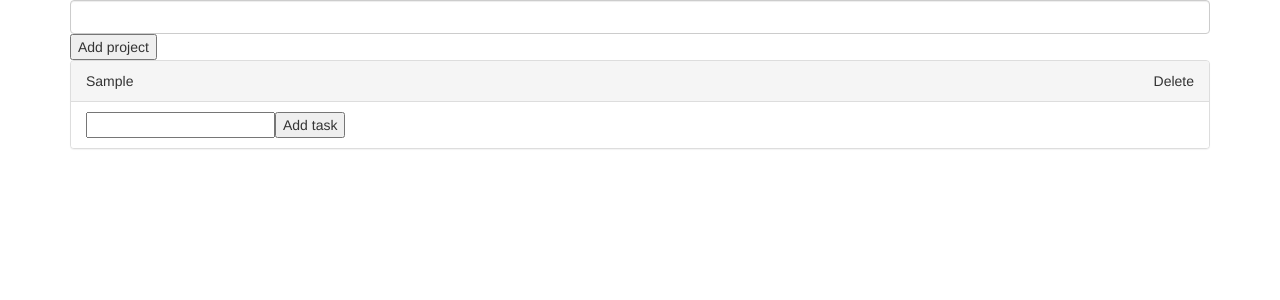
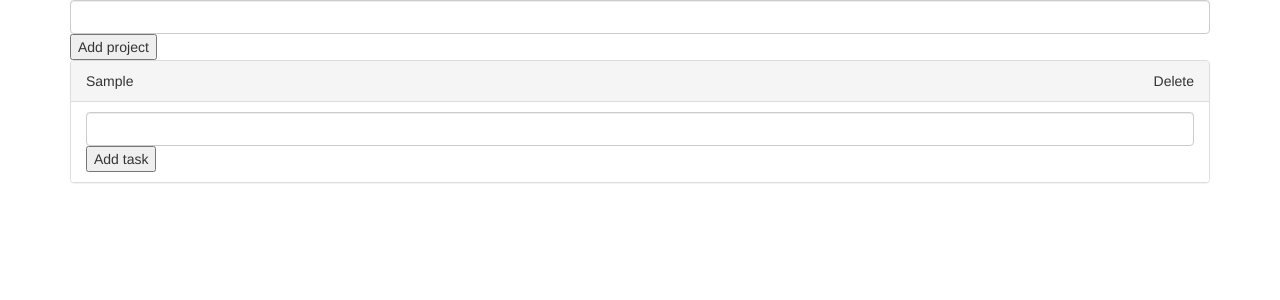
Before and after one commit to ElenaSokolyk/reactjs-todo-list, a React (Create React App) app: page / in a window 1280 px wide. Both pictures are taken after typing "Sample" into the empty fields and a click on the button "Add project". Shown: the top 300 px of the page. Built offline with nearby package versions, Linux system fonts and the light colour scheme.

Commit message:
create task

```diff
--- a/src/App.js
+++ b/src/App.js
@@ -1,12 +1,12 @@
 import React, { Component } from "react"
-import Form from "./js/components/Form.js"
+import CreateProjectForm from "./js/components/CreateProjectForm.js"
 import List from "./js/components/List.js"
 
 class App extends Component {
   render() {
     return (
       <div>
-        <Form />
+        <CreateProjectForm />
         <List />
       </div>
     )
--- a/src/index.js
+++ b/src/index.js
@@ -3,9 +3,9 @@ import ReactDOM from "react-dom"
 import App from "./App"
 import { createStore } from "redux"
 import { Provider } from "react-redux"
-import { projectsReducer } from "./js/reducers/projects"
+import rootReducer from "./js/reducers/index"
 
-const store = createStore(projectsReducer)
+const store = createStore(rootReducer)
 
 ReactDOM.render(
   <Provider store={store}>
--- /dev/null
+++ b/src/js/actions/tasks.js
@@ -0,0 +1,6 @@
+let nextTaskId = 1
+
+export const addTaskAction = (projectId, task) => ({
+  type: "ADD_TASK",
+  task: { id: nextTaskId++, text: task, projectId: projectId }
+})
--- /dev/null
+++ b/src/js/components/CreateProjectForm.js
@@ -0,0 +1,11 @@
+import { connect } from "react-redux"
+import { addProjectAction } from "./../actions/projects"
+import Form from "./Form"
+
+const mapDispatchToProps = (dispatch, ownProps) => ({
+  onSubmit: project => {
+    dispatch(addProjectAction(project))
+  }
+})
+
+export default connect(null, mapDispatchToProps)(Form)
--- a/src/js/components/Form.js
+++ b/src/js/components/Form.js
@@ -1,6 +1,4 @@
 import React from "react"
-import { connect } from "react-redux"
-import { addProjectAction } from "./../actions/projects"
 import { Grid, FormControl } from "react-bootstrap"
 
 let input
@@ -20,10 +18,4 @@ const Form = props => (
   </Grid>
 )
 
-const mapDispatchToProps = (dispatch, ownProps) => ({
-  onSubmit: project => {
-    dispatch(addProjectAction(project))
-  }
-})
-
-export default connect(null, mapDispatchToProps)(Form)
+export default Form
--- a/src/js/components/List.js
+++ b/src/js/components/List.js
@@ -1,26 +1,43 @@
 import React from "react"
 import { connect } from "react-redux"
-import { Panel, Grid, ListGroup, ListGroupItem } from "react-bootstrap"
+import {
+  Panel,
+  Grid,
+  ListGroup,
+  ListGroupItem,
+  FormControl
+} from "react-bootstrap"
 import { deleteProjectAction } from "./../actions/projects"
+import { addTaskAction } from "./../actions/tasks"
+import filter from "lodash/filter"
+
+let taskName
+
+const createTask = (e, onTaskSubmit, projectId) => {
+  e.preventDefault()
+  onTaskSubmit(projectId, taskName.value)
+  taskName.value = ""
+}
 
 const List = props => {
   return (
     <Grid>
-      {props.projects.map((item, index) => (
-        <Panel key={index}>
+      {props.projects.map(project => (
+        <Panel key={project.id}>
           <Panel.Heading>
-            {item.text}
-            <span className="pull-right" onClick={e => props.onDelete(item)}>
+            {project.text}
+            <span className="pull-right" onClick={e => props.onDelete(project)}>
               &nbsp; Delete
             </span>
           </Panel.Heading>
           <ListGroup>
-            {item.tasks.map((task, index) => (
-              <ListGroupItem>{task}</ListGroupItem>
+            {project.tasks.map(task => (
+              <ListGroupItem key={task.id}>{task.text}</ListGroupItem>
             ))}
             <ListGroupItem>
-              <form>
-                <input />
+              <form
+                onSubmit={e => createTask(e, props.onTaskSubmit, project.id)}>
+                <FormControl type="text" inputRef={node => (taskName = node)} />
                 <button>Add task</button>
               </form>
             </ListGroupItem>
@@ -31,13 +48,25 @@ const List = props => {
   )
 }
 
-const mapStateToProps = (store, ownProps) => ({
-  projects: store.projects
-})
+// const mapStateToProps = (store, ownProps) => ({
+//   projects: store.projects
+// })
+
+const mapStateToProps = (store, ownProps) => {
+  let projects
+  projects = store.projects.map(project => {
+    let tasks = filter(store.tasks, { projectId: project.id })
+    return { ...project, tasks: tasks }
+  })
+  return { projects: projects }
+}
 
 const mapDispatchToProps = (dispatch, ownProps) => ({
   onDelete: project => {
     dispatch(deleteProjectAction(project.id))
+  },
+  onTaskSubmit: (projectId, task) => {
+    dispatch(addTaskAction(projectId, task))
   }
 })
 
--- /dev/null
+++ b/src/js/reducers/index.js
@@ -0,0 +1,8 @@
+import { combineReducers } from "redux"
+import { projectsReducer } from "./projects"
+import { tasksReducer } from "./tasks"
+
+export default combineReducers({
+  projects: projectsReducer,
+  tasks: tasksReducer
+})
--- a/src/js/reducers/projects.js
+++ b/src/js/reducers/projects.js
@@ -1,11 +1,11 @@
 import reject from "lodash/reject"
 
-export const projectsReducer = (state = { projects: [] }, action) => {
+export const projectsReducer = (state = [], action) => {
   switch (action.type) {
     case "ADD_PROJECT":
-      return { projects: [...state.projects, action.project] }
+      return [...state, action.project]
     case "DELETE_PROJECT":
-      return { projects: reject(state.projects, ["id", action.id]) }
+      return reject(state, ["id", action.id])
     default:
       return state
   }
--- /dev/null
+++ b/src/js/reducers/tasks.js
@@ -0,0 +1,8 @@
+export const tasksReducer = (state = [], action) => {
+  switch (action.type) {
+    case "ADD_TASK":
+      return [...state, action.task]
+    default:
+      return state
+  }
+}
```
